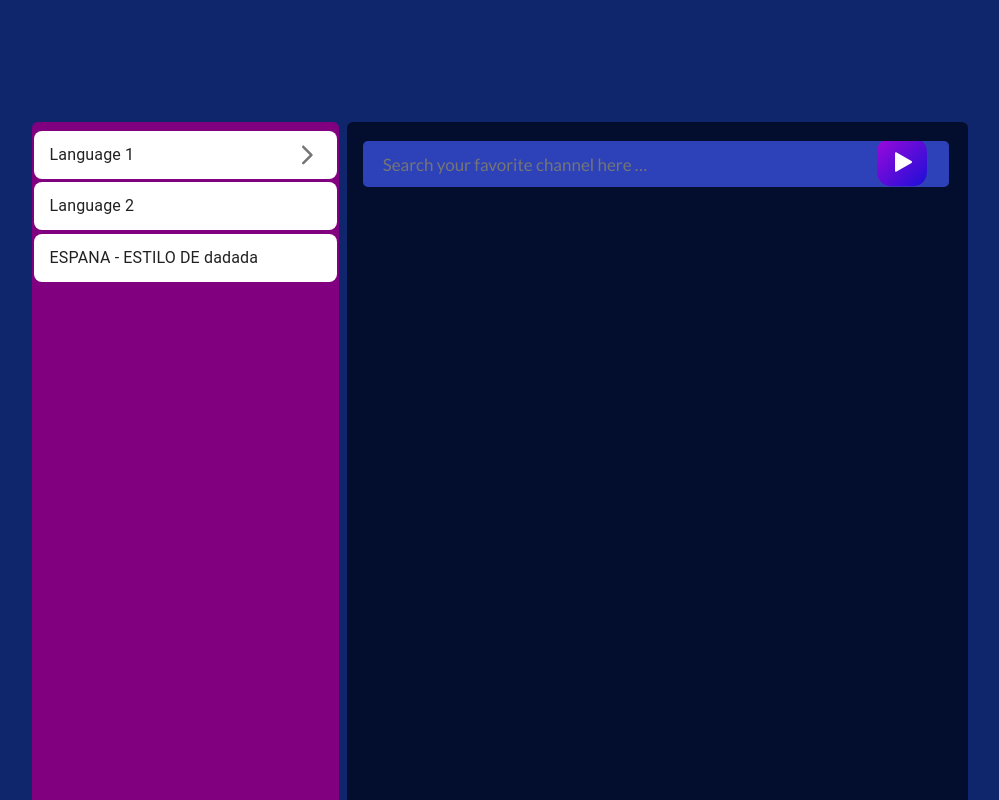
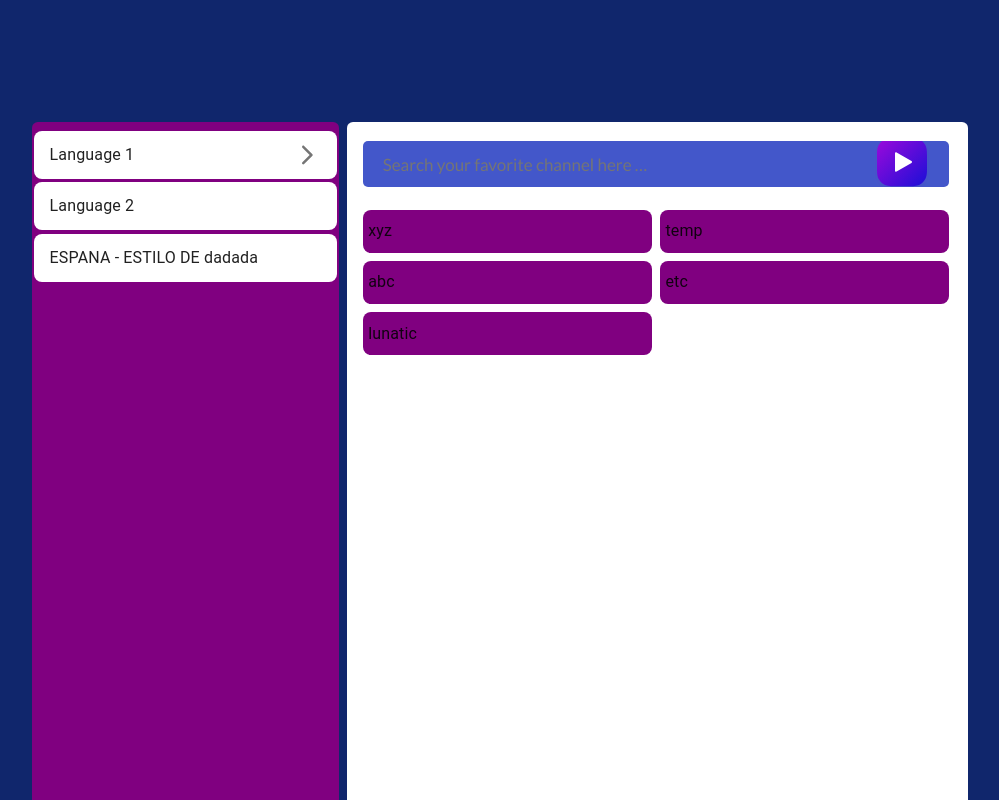
Before and after one commit to Arsalanbashir831/MTV, a React (Create React App) app in the folder my-app/: page / in a window 1280 px wide. Shown: the part 1400-2200 px from the top of the page, without its empty margins (140-1139 px from the left). Built offline with nearby package versions, Linux system fonts and the light colour scheme; a web font is replaced by a local one.

Commit message:
Added dynamic categories

```diff
--- /dev/null
+++ b/my-app/src/Data/ChannelNames.js
@@ -0,0 +1,33 @@
+export const ChannelNames = [
+    [
+        "xyz",
+        "abc",
+        "lunatic",
+        "temp",
+        "etc"
+    ],
+    [
+        "NrbKaRZuKHSzPMGRkUPC",
+        "WNKWUrMJdxVMCJUVpaej",
+        "CoMEHOdjKpqPDatUxPoH",
+        "zuJbXbNsGAUucBSxRGcO",
+        "seYNoerXhwdTQVjqNFyz",
+        "ldysJvCVlykPyLhmklIn",
+        "PAwXsalANnvKFuphdpjh",
+        "gppzjTPRiRWgsMGezWOI",
+        "XUzMcKPVompViZSPEZvD",
+        "CWigFachRHzOApTTNqnD"
+    ],
+    [
+        "xyz",
+        "abc",
+        "lunatic",
+        "seYNoerXhwdTQVjqNFyz",
+        "ldysJvCVlykPyLhmklIn",
+        "PAwXsalANnvKFuphdpjh",
+        "gppzjTPRiRWgsMGezWOI",
+        "XUzMcKPVompViZSPEZvD",
+        "CWigFachRHzOApTTNqnD"
+    ]
+
+]
--- a/my-app/src/components/ChannelsGrid.jsx
+++ b/my-app/src/components/ChannelsGrid.jsx
@@ -12,8 +12,17 @@ import Box from '@mui/material/Box';
 import ArrowForwardIosRoundedIcon from '@mui/icons-material/ArrowForwardIosRounded';
 import { Languages } from '../Data/Languages'
 import './ChannelsGrid.css'
+import { ChannelNames } from './../Data/ChannelNames'
 const ChannelsGrid = () => {
+
     const [selectedIndex, setSelectedIndex] = React.useState(0);
+    const [firstHalfArray, setFirstHalfArray] = React.useState([...ChannelNames[0]].splice(0, Math.ceil(ChannelNames[0].length / 2)))
+    const [secondHalfArray, setSecondHalfArray] = React.useState([...ChannelNames[0]].splice(Math.ceil(ChannelNames[0].length / 2)))
+    const handleChange = (index) => {
+        setSelectedIndex(index);
+        setFirstHalfArray([...ChannelNames[index]].splice(0, Math.ceil(ChannelNames[index].length / 2)))
+        setSecondHalfArray([...ChannelNames[index]].splice(Math.ceil(ChannelNames[index].length / 2)))
+    }
     return (
         <div class="ccc_column ccc_countryList">
             <div class="v-virtual-scroll">
@@ -31,7 +40,7 @@ const ChannelsGrid = () => {
 
                                             return (
 
-                                                <ListItem onClick={() => { setSelectedIndex(index) }} key={index} id={index} disablePadding sx={{ padding: 0.2 }} >
+                                                <ListItem onClick={() => { handleChange(index) }} key={index} id={index} disablePadding sx={{ padding: 0.2 }} >
                                                     <div className={selectedIndex === index ? 'divSelected' : 'divUnselected'}>
                                                         <ListItemButton sx={{ background: 'white', borderRadius: 2 }}>
                                                             <ListItemText style={{ whiteSpace: 'nowrap' }} primary={temp} />
@@ -55,18 +64,45 @@ const ChannelsGrid = () => {
                                 </div>
                             </Grid>
                             <Grid item xs={6} md={8}>
-                                <div style={{ background: '#030e2e', minHeight: '806px', maxHeight: '806px', overflow: 'auto', borderRadius: 6 }}>
+                                <div style={{ background: '#fff', minHeight: '806px', maxHeight: '806px', overflow: 'auto', borderRadius: 6 }}>
                                     <div class="ccc_column ccc_channelList">
                                         <div class="ccc_searchBar">
                                             <input type="text" name="searchbar" placeholder="Search your favorite channel here …" />
                                         </div>
+
+                                        <Box sx={{ flexGrow: 1 }}>
+                                            <Grid container rowSpacing={3} columnSpacing={{ xs: 1, sm: 1, md: 1 }}>
+                                                <Grid container item xs={6} direction="row">
+                                                    <div className='divUnselected'>
+                                                        <List disablePadding >
+                                                            {firstHalfArray.map((element, index) => {
+                                                                return (
+                                                                    <ListItem key={index} disablePadding sx={{ background: 'purple', borderRadius: 2, padding: 0.7, marginTop: 1 }}>
+                                                                        <ListItemText primary={element} />
+                                                                    </ListItem>
+                                                                )
+                                                            })}
+
+                                                        </List>
+                                                    </div>
+                                                </Grid>
+
+                                                <Grid container item xs={6} direction="column">
+                                                    <List disablePadding >
+                                                        {secondHalfArray.map((element, index) => {
+                                                            return (
+                                                                <ListItem key={index} disablePadding sx={{ background: 'purple', borderRadius: 2, padding: 0.7, marginTop: 1 }}>
+                                                                    <ListItemText primary={element} />
+                                                                </ListItem>
+                                                            )
+                                                        })}
+
+                                                    </List>
+                                                </Grid>
+
+                                            </Grid>
+                                        </Box>
                                     </div>
-                                    <Box sx={{ flexGrow: 1}}>
-                                        <Grid container spacing={1}>
-
-
-                                        </Grid>
-                                    </Box>
 
                                 </div>
                             </Grid>
```
